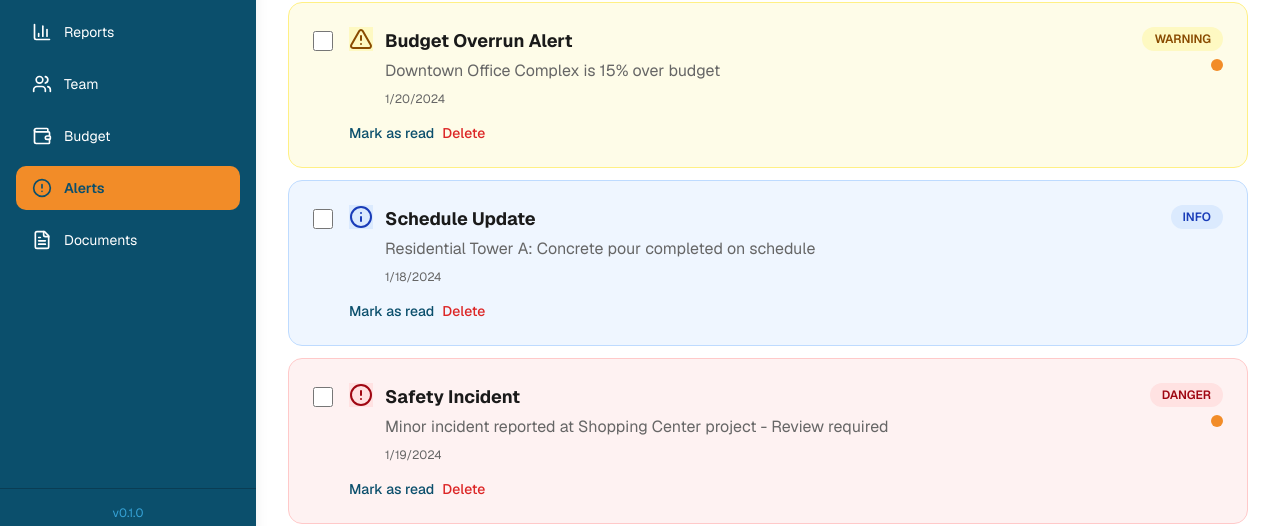
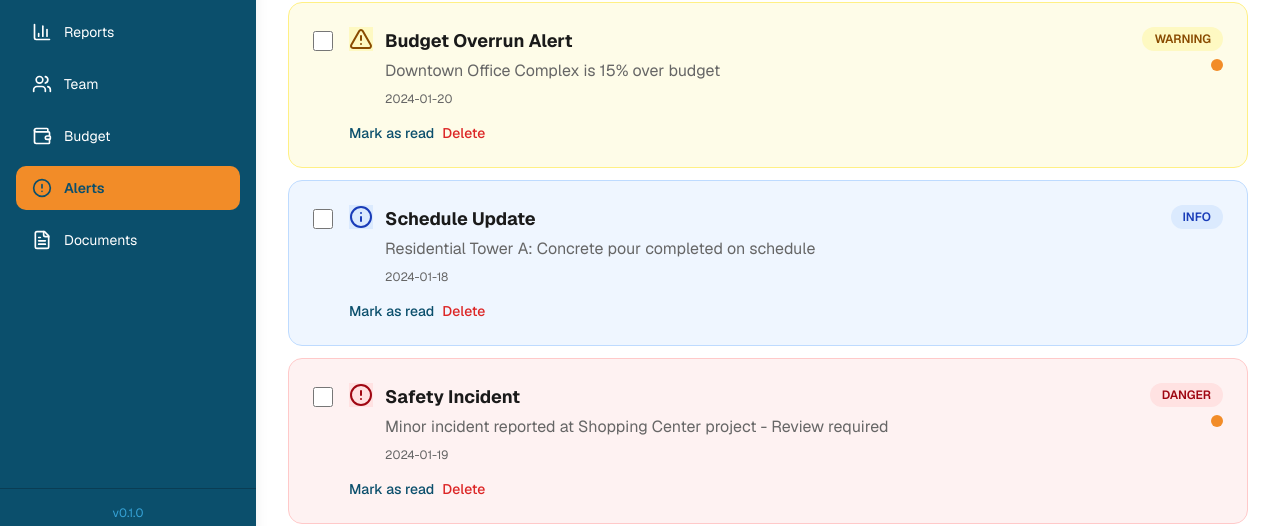
Before and after one commit to smailch/aaaaaa, a Next.js app: page /alerts in a window 1280 px wide. Shown: the part 263-789 px from the top of the page. Built offline with nearby package versions, Linux system fonts and the light colour scheme.

Commit message:
fix: resolve hydration mismatch with date format in Alerts page
Replace `toLocaleDateString()` with ISO format to ensure consistent rendering.

Co-authored-by: Smail Chemlali <131878549+smailch@users.noreply.github.com>

```diff
--- a/app/alerts/page.tsx
+++ b/app/alerts/page.tsx
@@ -131,7 +131,7 @@ export default function AlertsPage() {
                       <div className="flex-1">
                         <h3 className="text-lg font-bold text-foreground">{alert.title}</h3>
                         <p className="text-muted-foreground mt-1">{alert.message}</p>
-                        <p className="text-xs text-muted-foreground mt-2">{new Date(alert.date).toLocaleDateString()}</p>
+                        <p className="text-xs text-muted-foreground mt-2">{new Date(alert.date).toISOString().split("T")[0]}</p>
                       </div>
                     </div>
 
```
